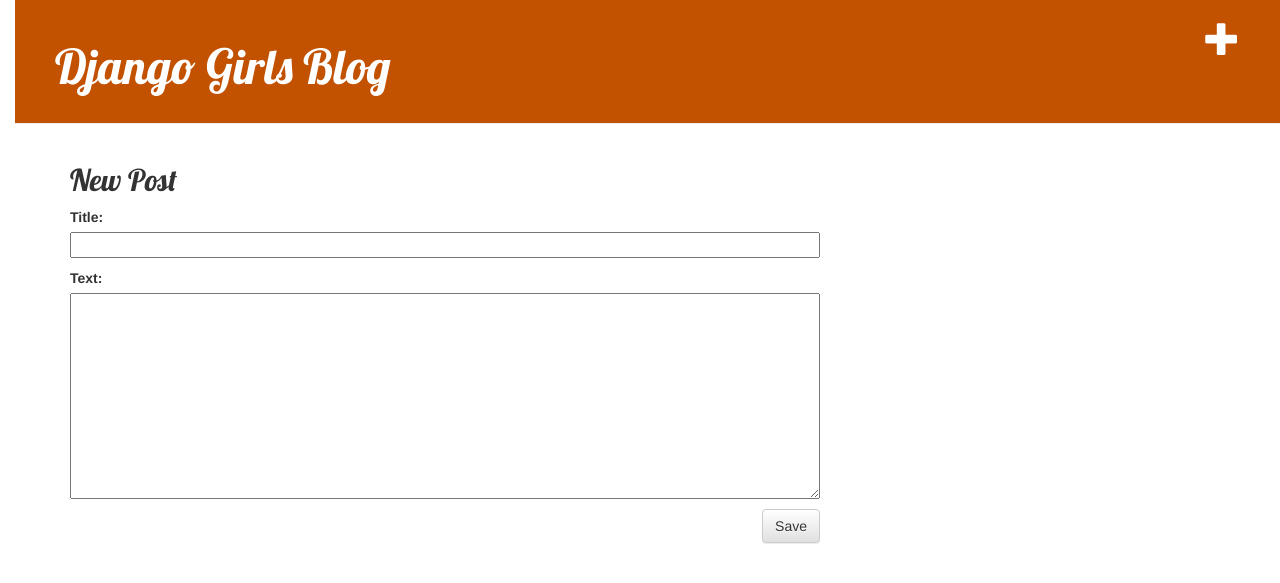
After one commit to hjkrannig/my-first-blog, a Django app: page /post/new/ in a window 1280 px wide. The commit adds this page. Shown: the top 583 px of the page. Run offline with Django 3.2, Linux system fonts and the light colour scheme; some libraries are stand-ins or nearby versions.

Commit message:
Formular zum Editieren und Neuerfassung eines Posts erstellt...

```diff
--- /dev/null
+++ b/blog/forms.py
@@ -0,0 +1,8 @@
+from django import forms
+
+from .models import Post
+
+class PostForm(forms.ModelForm):
+    class Meta:
+        model = Post
+        fields = ('title', 'text',)
--- a/blog/templates/blog/base.html
+++ b/blog/templates/blog/base.html
@@ -9,6 +9,8 @@
     </head>
     <body>
         <div class="page-header">
+            <a href="{% url 'post_new'%}" class="top-menu"><span
+            class="glyphicon glyphicon-plus"></span></a>
             <h1><a href="/">Django Girls Blog</a></h1>
         </div>
         <div class="content container">
--- a/blog/templates/blog/post_detail.html
+++ b/blog/templates/blog/post_detail.html
@@ -6,6 +6,8 @@
                 {{ post.published_date }}
             </div>
         {% endif %}
+        <a class="btn btn-default" href="{% url 'post_edit' pk=post.pk %}">
+            <span class="glyphicon glyphicon-pencil"></span></a>
         <h2>{{ post.title }}</h2>
         <p>{{ post.text|linebreaksbr }}</p>
     </div>
--- /dev/null
+++ b/blog/templates/blog/post_edit.html
@@ -0,0 +1,10 @@
+{% extends 'blog/base.html' %}
+
+{% block content %}
+    <h2>New Post</h2>
+    <form method="POST" class="post-form">
+        {% csrf_token%}
+        {{ form.as_p }}
+        <button type="submitt" class="save btn btn-default">Save</button>
+    </form>
+{% endblock content %}
--- a/blog/urls.py
+++ b/blog/urls.py
@@ -4,4 +4,6 @@ from . import views
 urlpatterns = [
     path('', views.post_list, name='post_list'),
     path('post/<int:pk>/', views.post_detail, name='post_detail'),
+    path('post/new/', views.post_new, name='post_new'),
+    path('post/<int:pk>/edit/', views.post_edit, name='post_edit'),
 ]
--- a/blog/views.py
+++ b/blog/views.py
@@ -1,7 +1,9 @@
 from django.shortcuts import render, get_object_or_404
 from django.utils import timezone
+from django.shortcuts import redirect
 
 from .models import Post
+from .forms import PostForm
 
 def post_list(request):
     posts = Post.objects.filter(published_date__lte=timezone.now()).order_by('-published_date')
@@ -10,3 +12,32 @@ def post_list(request):
 def post_detail(request, pk):
     post = get_object_or_404(Post, pk=pk)
     return render(request, 'blog/post_detail.html', {'post':post})
+
+def post_new(request):
+    if request.method == 'POST':
+        #Der Instanz form werden die Daten aus  POST übergeben!!
+        form = PostForm(request.POST)
+        if form.is_valid():
+            post = form.save(commit=False)
+            post.author = request.user
+            post.published_date = timezone.now()
+            post.save()
+            return redirect('post_detail', pk=post.pk)
+    else:
+        form = PostForm()
+    return  render(request, 'blog/post_edit.html', {'form':form})
+
+def post_edit(request, pk):
+    post = get_object_or_404(Post, pk=pk)
+    if request.method == 'POST':
+        #Der Instanz form werden die Daten aus  POST übergeben!!
+        form = PostForm(request.POST, instance=post)
+        if form.is_valid():
+            post = form.save(commit=False)
+            post.author = request.user
+            post.published_date = timezone.now()
+            post.save()
+            return redirect('post_detail', pk=post.pk)
+    else:
+        form = PostForm(instance=post)
+    return  render(request, 'blog/post_edit.html', {'form':form})
```
